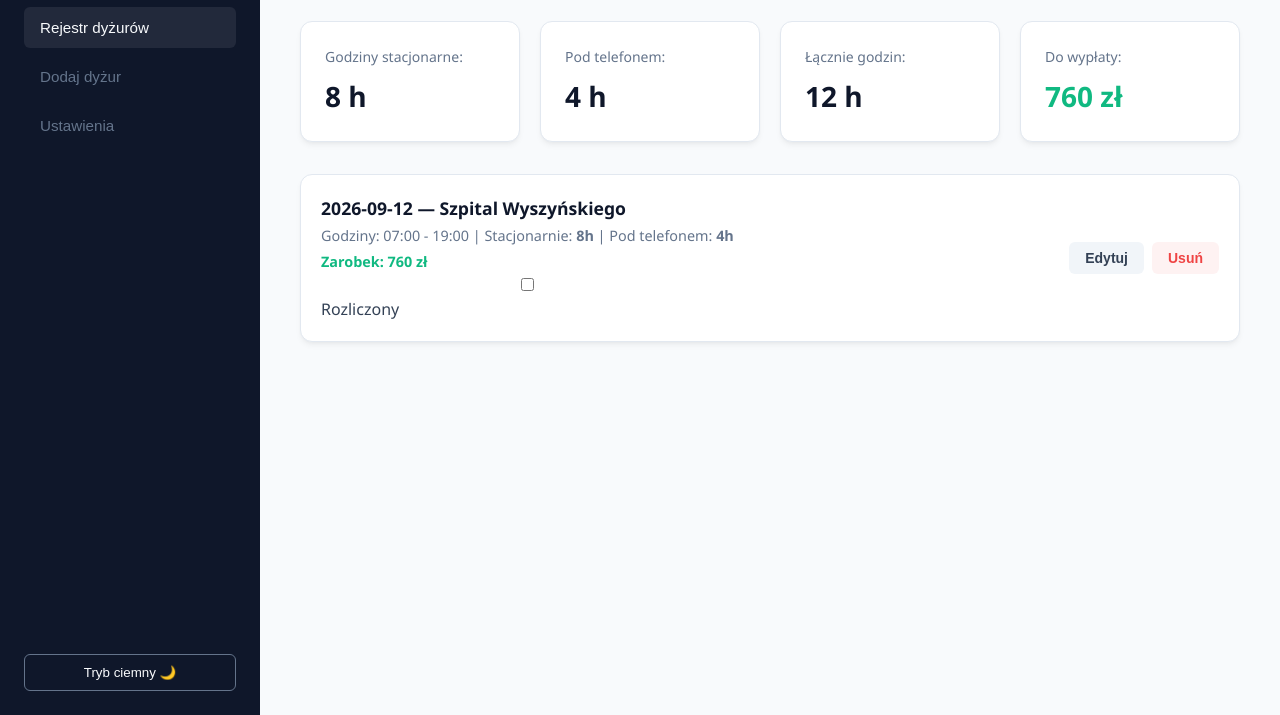
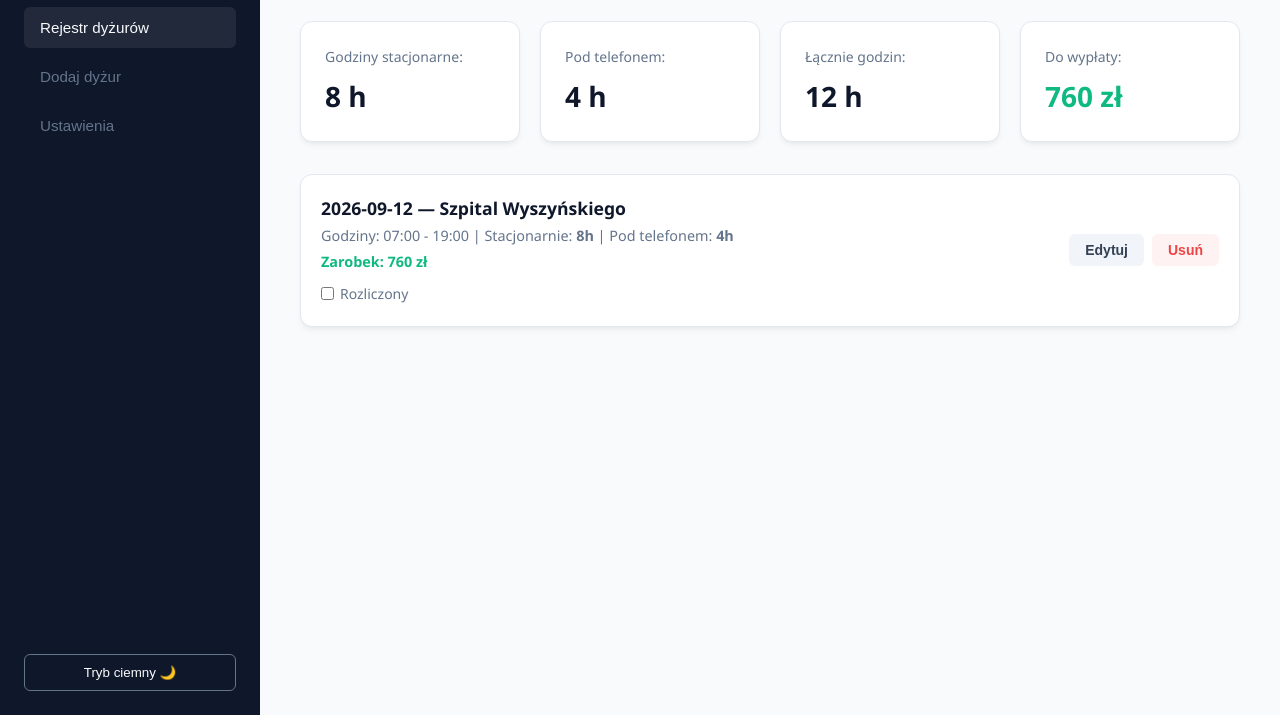
Before and after one commit to MrocznyKebab/dyzurnik, a plain HTML site: page index.html in a window 1280 px wide. Shown: the part 85-800 px from the top of the page. Drawn offline with Linux system fonts and the light colour scheme.

Commit message:
style.css

```diff
--- a/style.css
+++ b/style.css
@@ -372,3 +372,12 @@ body.dark-mode button.btn-edit:hover {
 body.dark-mode .app h2 {
   color: #ffffff;
 }
+.settled-label {
+  display: inline-flex;
+  align-items: center;
+  gap: 6px;
+  margin-top: 10px;
+  font-size: 14px;
+  color: var(--text-muted);
+  cursor: pointer;
+}
```
